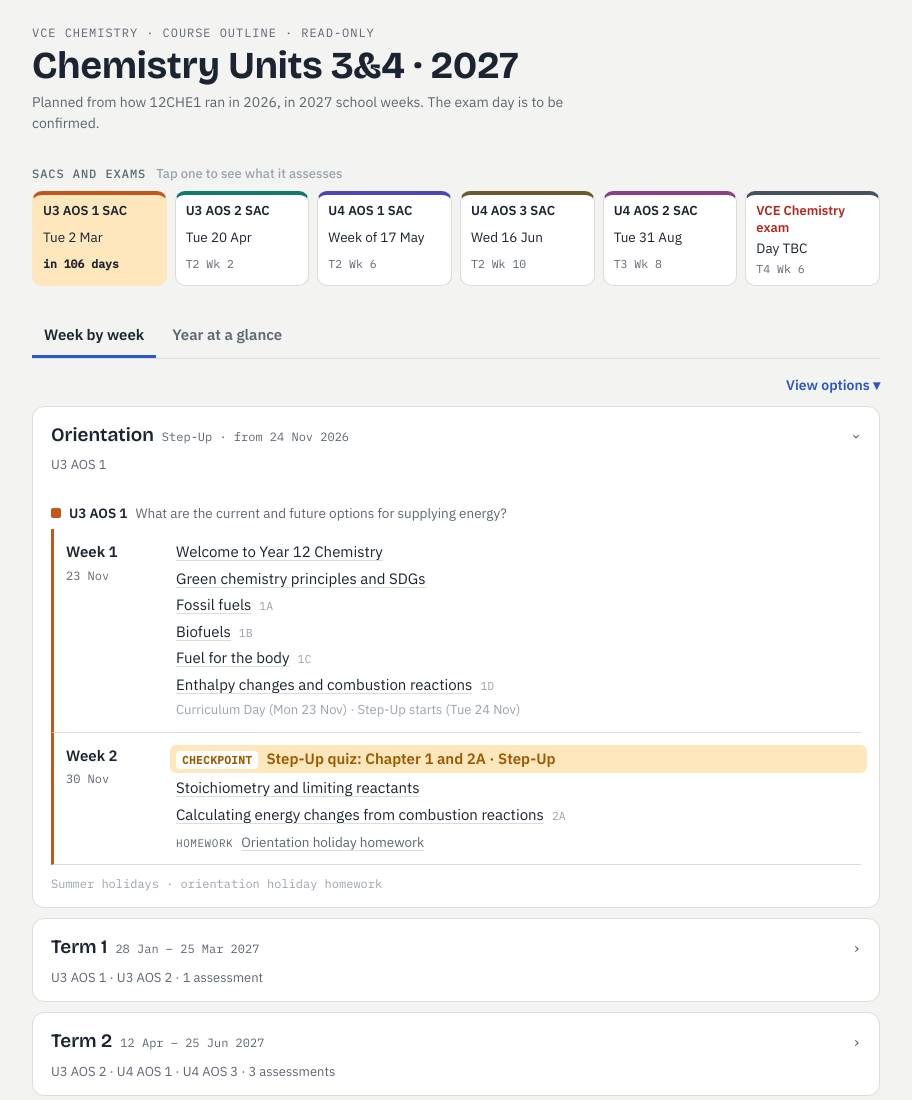
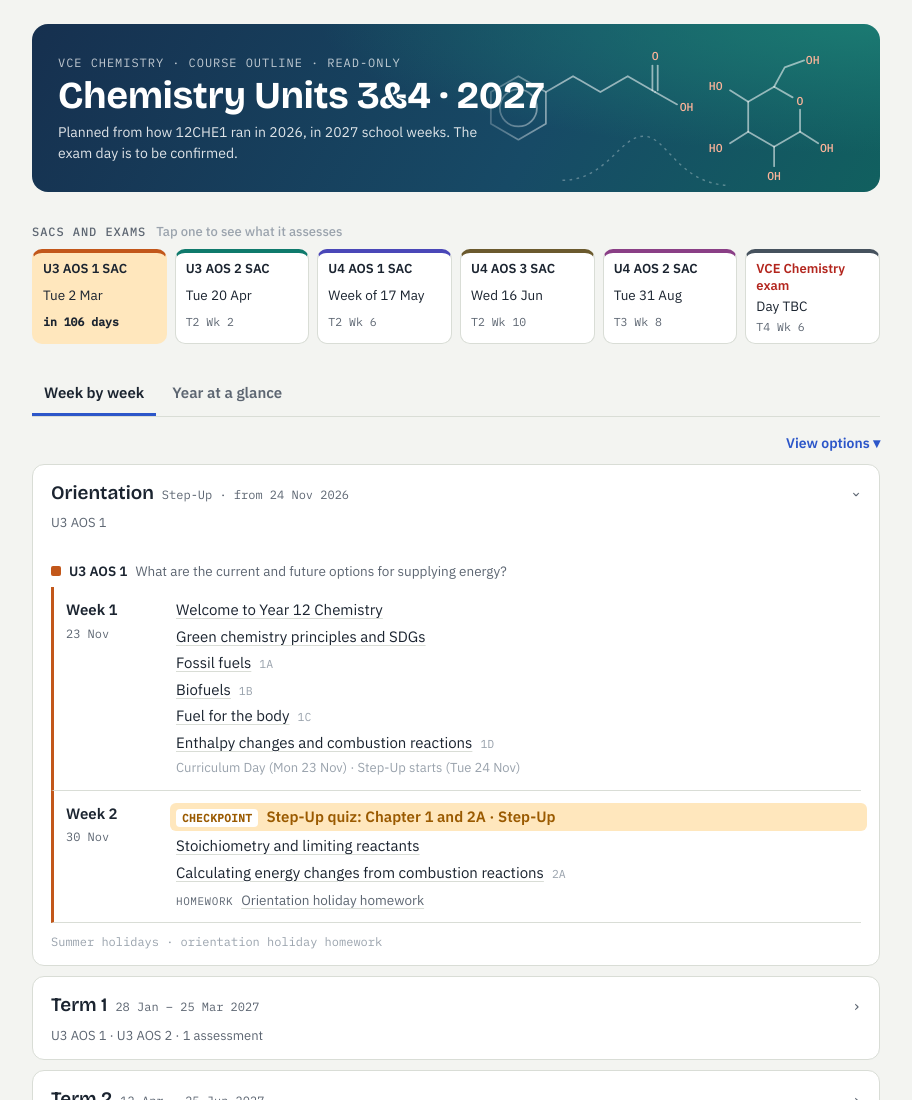
Before and after one commit to swsc-chemistry34/swsc-chemistry34.github.io, a plain HTML site: page index.html in a window 1280 px wide. Shown: the top 1100 px of the page, without its empty margins (184-1096 px from the left). Drawn offline with nearby package versions, Linux system fonts and the light colour scheme.

Commit message:
Add chemistry banner to course outline header
Co-Authored-By: Claude Opus 5.5 <noreply@anthropic.com>
Claude-Session: https://claude.ai/code/session_01L47HB67FKqVZGR5czNuZJM

```diff
--- a/index.html
+++ b/index.html
@@ -307,10 +307,51 @@ details.opts[open]>summary::after{content:" ▴"}
 #sachead.stlab{font-family:var(--mono);font-size:12px;font-weight:500;letter-spacing:.08em;text-transform:uppercase;color:var(--muted);margin:0 0 -4px;display:flex;flex-wrap:wrap;gap:4px 10px;align-items:baseline}
 #sachead.stlab span{font-family:var(--body);font-size:13px;letter-spacing:0;text-transform:none;color:var(--faint)}
 @media (max-width:640px){.sacstrip{grid-template-columns:repeat(2,minmax(0,1fr))}.hwline{flex-direction:column;gap:2px}details.opts{justify-self:stretch}details.opts>summary{text-align:left}}
+
+/* chemistry banner */
+header.banner{position:relative;overflow:hidden;isolation:isolate;border-radius:16px;padding:30px 26px 28px;color:#fff;
+  background:radial-gradient(120% 140% at 100% 0%,#1b7a72 0%,transparent 55%),linear-gradient(120deg,#16304f 0%,#174a66 60%,#11605f 100%)}
+header.banner .art{position:absolute;top:0;right:0;height:100%;width:min(52%,500px);z-index:-1;
+  -webkit-mask-image:linear-gradient(to right,transparent 0,#000 28%);mask-image:linear-gradient(to right,transparent 0,#000 28%)}
+header.banner .eyebrow{color:rgba(255,255,255,.72)}
+header.banner h1{color:#fff;max-width:62%}
+header.banner .lede{color:rgba(255,255,255,.86);max-width:52ch}
+header.banner a{color:#fff}
+@media (prefers-color-scheme: dark){:root:not([data-theme="light"]) header.banner{box-shadow:inset 0 0 0 1px var(--line);
+  background:radial-gradient(120% 140% at 100% 0%,#145a55 0%,transparent 55%),linear-gradient(120deg,#0f233b 0%,#11364b 60%,#0d4746 100%)}}
+:root[data-theme="dark"] header.banner{box-shadow:inset 0 0 0 1px var(--line);
+  background:radial-gradient(120% 140% at 100% 0%,#145a55 0%,transparent 55%),linear-gradient(120deg,#0f233b 0%,#11364b 60%,#0d4746 100%)}
+@media (max-width:640px){header.banner{padding:24px 18px 22px}header.banner h1{max-width:none}header.banner .art{width:100%;opacity:.32}}
 </style>
 
 <div class="wrap">
-  <header>
+  <header class="banner">
+    <svg class="art" viewBox="0 0 500 200" preserveAspectRatio="xMaxYMid slice" aria-hidden="true" focusable="false">
+      <g fill="none" stroke="rgba(255,255,255,.55)" stroke-width="2" stroke-linecap="round" stroke-linejoin="round">
+        <polygon points="121.2,82 121.2,118 90,136 58.8,118 58.8,82 90,64"/>
+        <circle cx="90" cy="100" r="21"/>
+        <polyline points="121.2,82 152,64 183,82 214,64 245,82"/>
+        <line x1="242" y1="80" x2="242" y2="52"/><line x1="248" y1="80" x2="248" y2="52"/>
+        <line x1="245" y1="82" x2="270" y2="96"/>
+        <polyline points="401,88 380,76 350.6,93 350.6,127 380,144 409.4,127 409.4,102"/>
+        <polyline points="380,76 392,54 414,46"/>
+        <line x1="350.6" y1="127" x2="330" y2="140"/>
+        <line x1="380" y1="144" x2="380" y2="166"/>
+        <line x1="409.4" y1="127" x2="430" y2="140"/>
+        <line x1="350.6" y1="93" x2="330" y2="80"/>
+      </g>
+      <path d="M140 182 C190 182 205 132 232 132 S270 186 330 188" fill="none" stroke="rgba(255,255,255,.3)" stroke-width="1.6" stroke-dasharray="3 5"/>
+      <g font-family="IBM Plex Mono,ui-monospace,monospace" font-size="13" font-weight="500">
+        <text x="245" y="46" text-anchor="middle" fill="#ffb59a">O</text>
+        <text x="273" y="104" fill="#ffb59a">OH</text>
+        <text x="409.4" y="97" text-anchor="middle" fill="#ffb59a">O</text>
+        <text x="416" y="50" fill="#ffb59a">OH</text>
+        <text x="306" y="150" fill="#ffb59a">HO</text>
+        <text x="380" y="182" text-anchor="middle" fill="#ffb59a">OH</text>
+        <text x="432" y="150" fill="#ffb59a">OH</text>
+        <text x="306" y="80" fill="#ffb59a">HO</text>
+      </g>
+    </svg>
     <div class="eyebrow">VCE Chemistry · Course outline · read-only</div>
     <h1>Chemistry Units 3&amp;4 · 2027</h1>
     <p class="lede">Planned from how 12CHE1 ran in 2026, in 2027 school weeks. The exam day is to be confirmed.</p>
```
